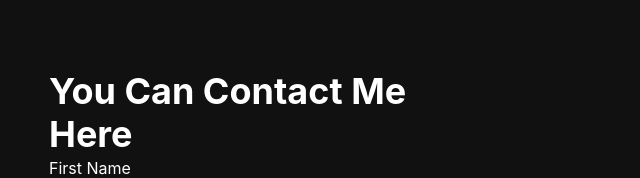
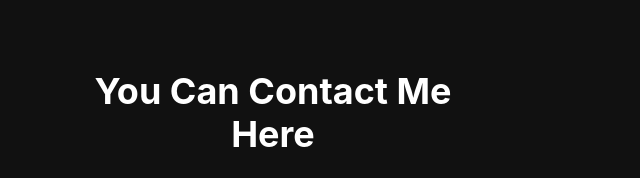
Before and after one commit to YuukaDev/vukcode.rs, a Next.js app: page / in a window 1280 px wide. Shown: the part 3108-3286 px from the top of the page, without its empty margins (367-1007 px from the left). Built offline with nearby package versions, Linux system fonts and the light colour scheme.

Commit message:
Update Contact.js

```diff
--- a/components/Contact/Contact.js
+++ b/components/Contact/Contact.js
@@ -1,11 +1,11 @@
-import { Box, Heading, Text, VStack } from "@chakra-ui/react";
+import { Box, Heading, VStack } from "@chakra-ui/react";
 import Form from "../Form/Form";
 
 export default function Contact() {
     return (
         <VStack margin="0" id="contact" mb="100px">
             <Box width="35%" float="left">
-                <Heading>
+                <Heading mb="1em" textAlign="center">
                     You Can Contact Me Here
                 </Heading>
                 <Box>
```
